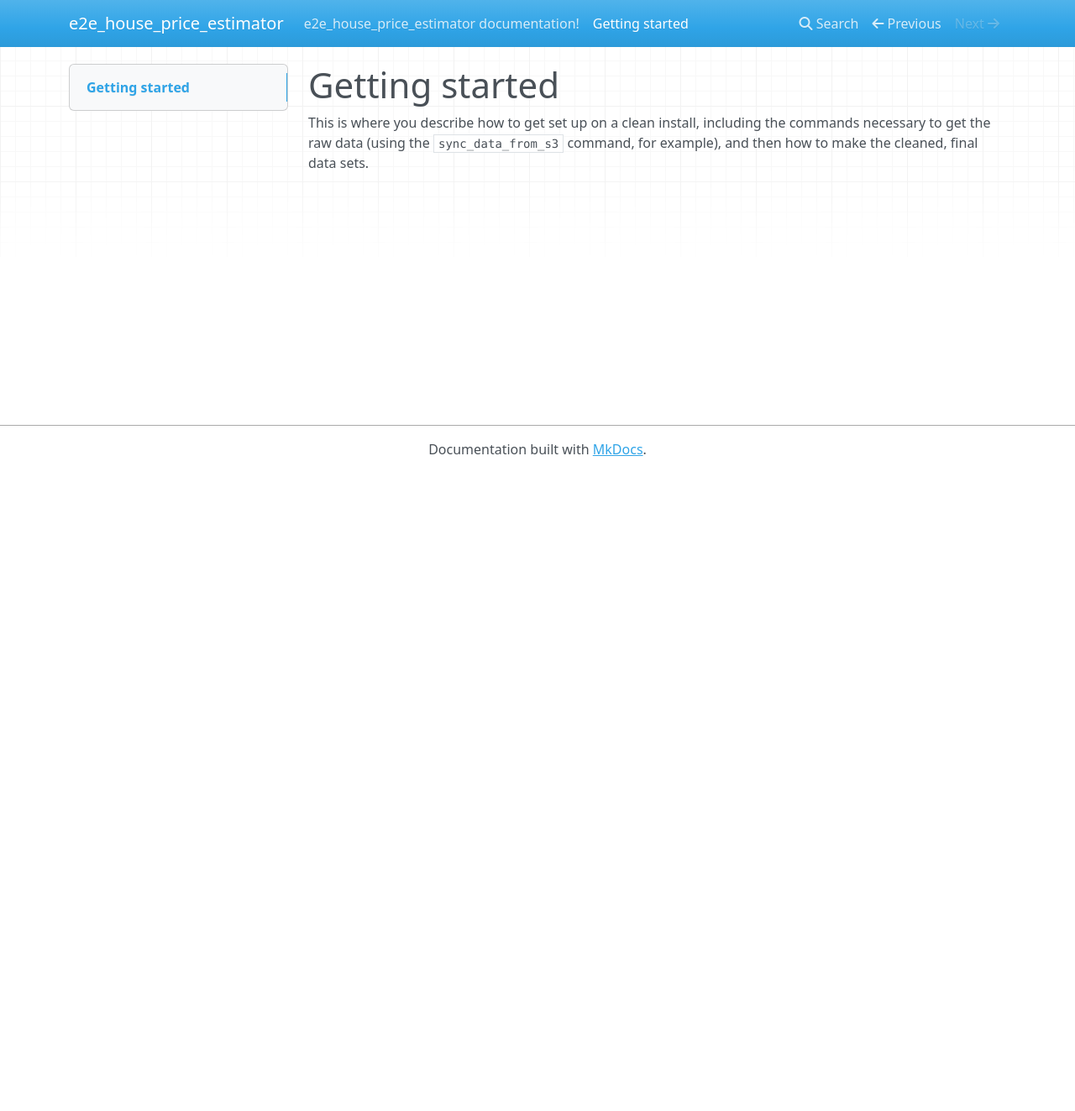
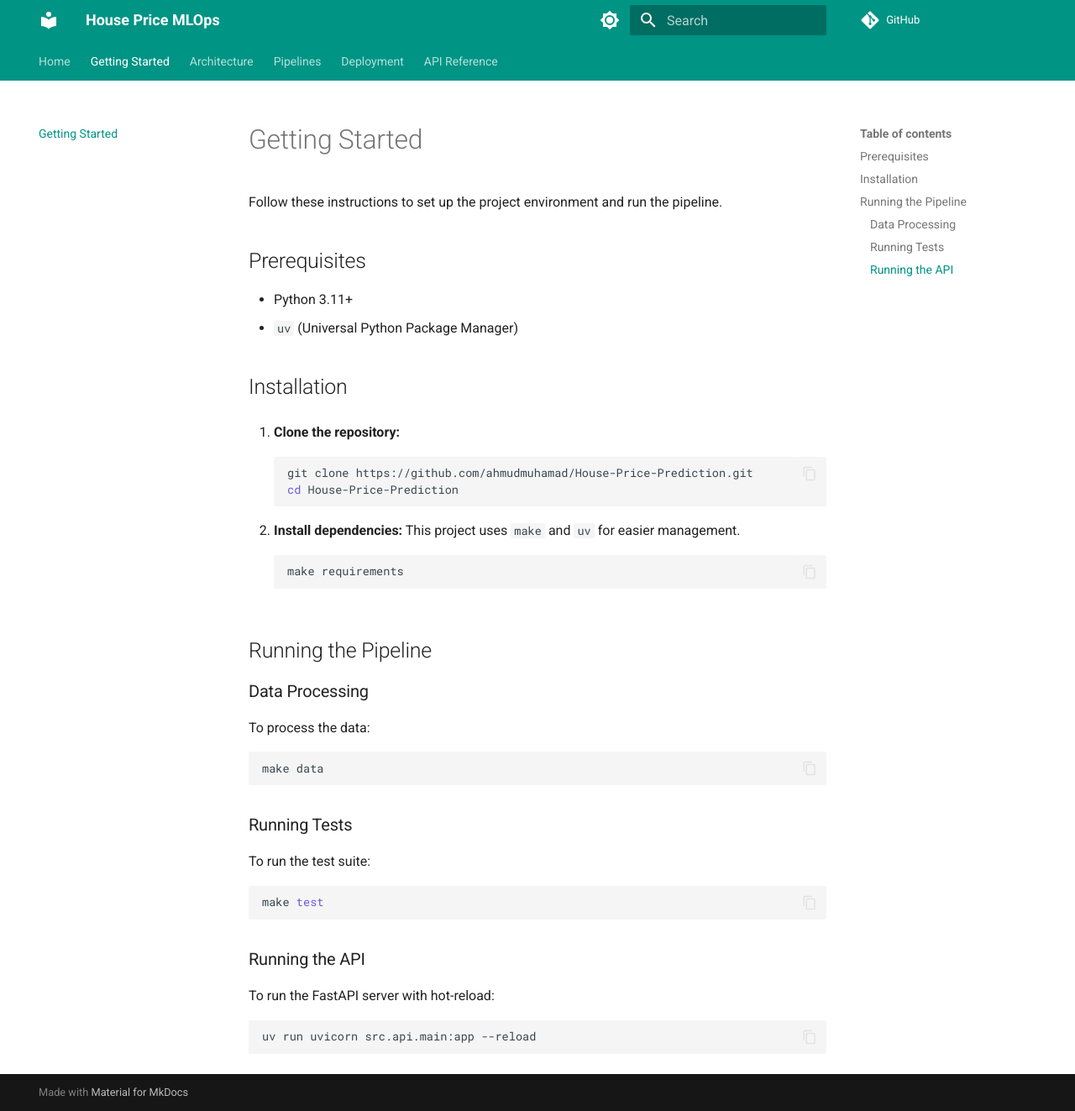
Before and after one commit to ahmudmuhamad/House-Price-Prediction, an MkDocs documentation site: the page built from docs/docs/getting-started.md, in a window 1280 px wide and 1323 px high. Shown: the whole window at 84% size. Built offline with MkDocs 1.6.1 and Material for MkDocs 9.7.7, drawn with Linux system fonts in a browser that asks for light colours; nearby versions of some CDN libraries; comment, search, counter and statistics services are not loaded.

Commit message:
mkdocs and fix feature zipcode

````diff
--- a/docs/docs/getting-started.md
+++ b/docs/docs/getting-started.md
@@ -1,6 +1,41 @@
-Getting started
-===============
+# Getting Started
 
-This is where you describe how to get set up on a clean install, including the
-commands necessary to get the raw data (using the `sync_data_from_s3` command,
-for example), and then how to make the cleaned, final data sets.
+Follow these instructions to set up the project environment and run the pipeline.
+
+## Prerequisites
+*   Python 3.11+
+*   `uv` (Universal Python Package Manager)
+
+## Installation
+
+1.  **Clone the repository:**
+    ```bash
+    git clone https://github.com/ahmudmuhamad/House-Price-Prediction.git
+    cd House-Price-Prediction
+    ```
+
+2.  **Install dependencies:**
+    This project uses `make` and `uv` for easier management.
+    ```bash
+    make requirements
+    ```
+
+## Running the Pipeline
+
+### Data Processing
+To process the data:
+```bash
+make data
+```
+
+### Running Tests
+To run the test suite:
+```bash
+make test
+```
+
+### Running the API
+To run the FastAPI server with hot-reload:
+```bash
+uv run uvicorn src.api.main:app --reload
+```
--- a/docs/mkdocs.yml
+++ b/docs/mkdocs.yml
@@ -1,4 +1,65 @@
-site_name: e2e_house_price_estimator
-#
-site_author: Ahmed Muhammad Ahmed\
-#
+site_name: House Price MLOps
+site_description: End-to-End Machine Learning Pipeline Documentation
+site_author: Ahmed Muhammad Ahmed
+repo_url: https://github.com/ahmudmuhamad/House-Price-Prediction
+
+theme:
+  name: material
+  palette:
+    # Light Mode
+    - scheme: default
+      primary: teal
+      accent: purple
+      toggle:
+        icon: material/brightness-7
+        name: Switch to dark mode
+    # Dark Mode
+    - scheme: slate
+      primary: teal
+      accent: purple
+      toggle:
+        icon: material/brightness-4
+        name: Switch to light mode
+  features:
+    - navigation.tabs
+    - navigation.sections
+    - navigation.expand
+    - content.code.copy
+    - content.code.annotate
+
+plugins:
+  - search
+
+  - mkdocstrings:
+      default_handler: python
+      handlers:
+        python:
+          paths: [".."]
+
+markdown_extensions:
+  - pymdownx.highlight:
+      anchor_linenums: true
+  - pymdownx.inlinehilite
+  - pymdownx.snippets
+  - pymdownx.superfences:
+      custom_fences:
+        - name: mermaid
+          class: mermaid
+          format: !!python/name:pymdownx.superfences.fence_code_format
+  - admonition
+  - pymdownx.details
+  - attr_list
+
+nav:
+  - Home: index.md
+  - Getting Started: getting-started.md
+  - Architecture: architecture.md
+  - Pipelines:
+      - Feature Pipeline: pipelines/feature.md
+      - Training Pipeline: pipelines/training.md
+      - Inference Pipeline: pipelines/inference.md
+  - Deployment: deployment.md
+  - API Reference: api_ref.md
+
+extra_javascript:
+  - https://unpkg.com/mermaid@10.0.2/dist/mermaid.min.js
--- a/pyproject.toml
+++ b/pyproject.toml
@@ -39,8 +39,11 @@ dependencies = [
     "requests",
     "mlflow",
     "xgboost",
+    "mkdocs-material>=9.7.0",
+    "mkdocstrings[python]>=1.0.0",
+    "mkdocs-mermaid2-plugin>=1.2.3",
 ]
-requires-python = "~=3.11.0"
+requires-python = ">=3.11"
 
 
 [tool.ruff]
````
Also changed, not shown: docs/docs/api_ref.md (added, +48 -0 lines), docs/docs/architecture.md (added, +21 -0 lines), docs/docs/deployment.md (added, +19 -0 lines), docs/docs/index.md (+10 -6 lines), docs/docs/pipelines/feature.md (added, +39 -0 lines), docs/docs/pipelines/inference.md (added, +35 -0 lines), docs/docs/pipelines/training.md (added, +20 -0 lines), requirements.txt (deleted, +0 -22 lines), src/api/__init__.py (added), src/training_pipeline/__init__.py (added), src/utils/__init__.py (added), 3 other files.
